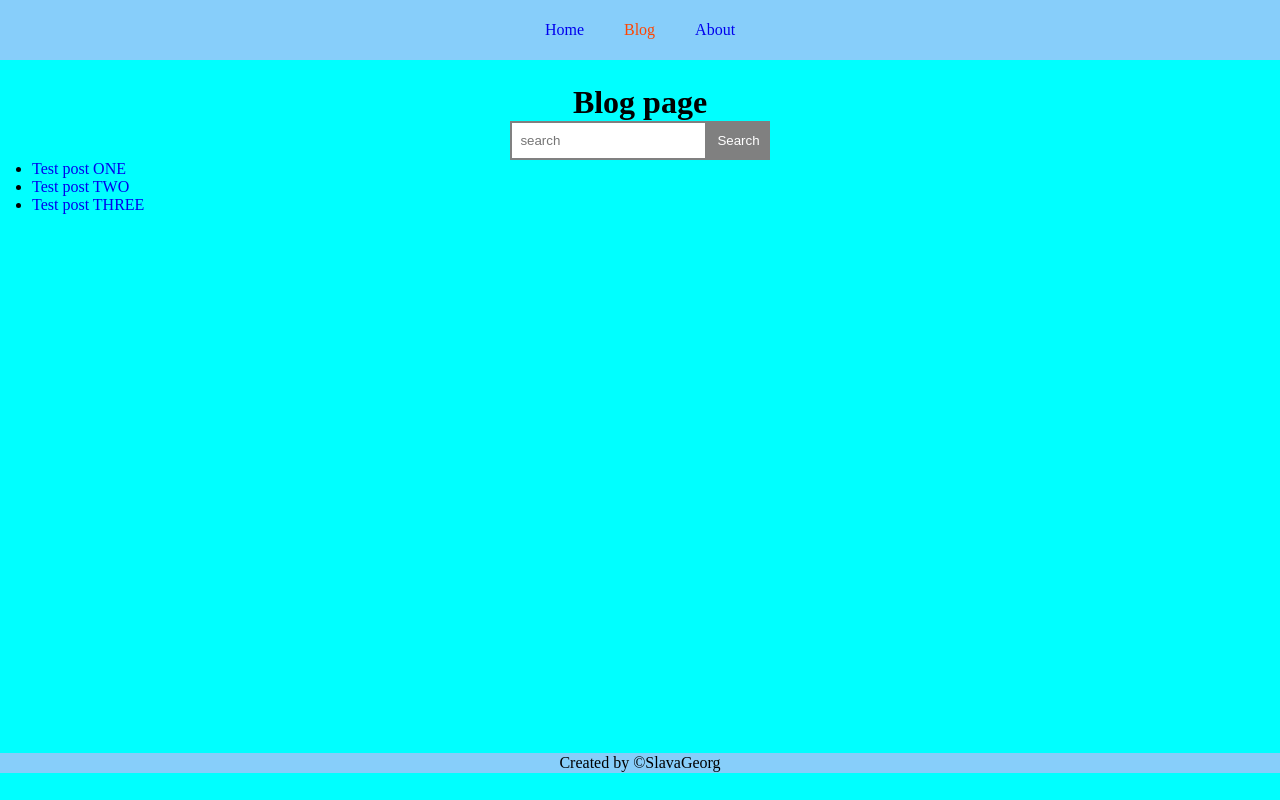
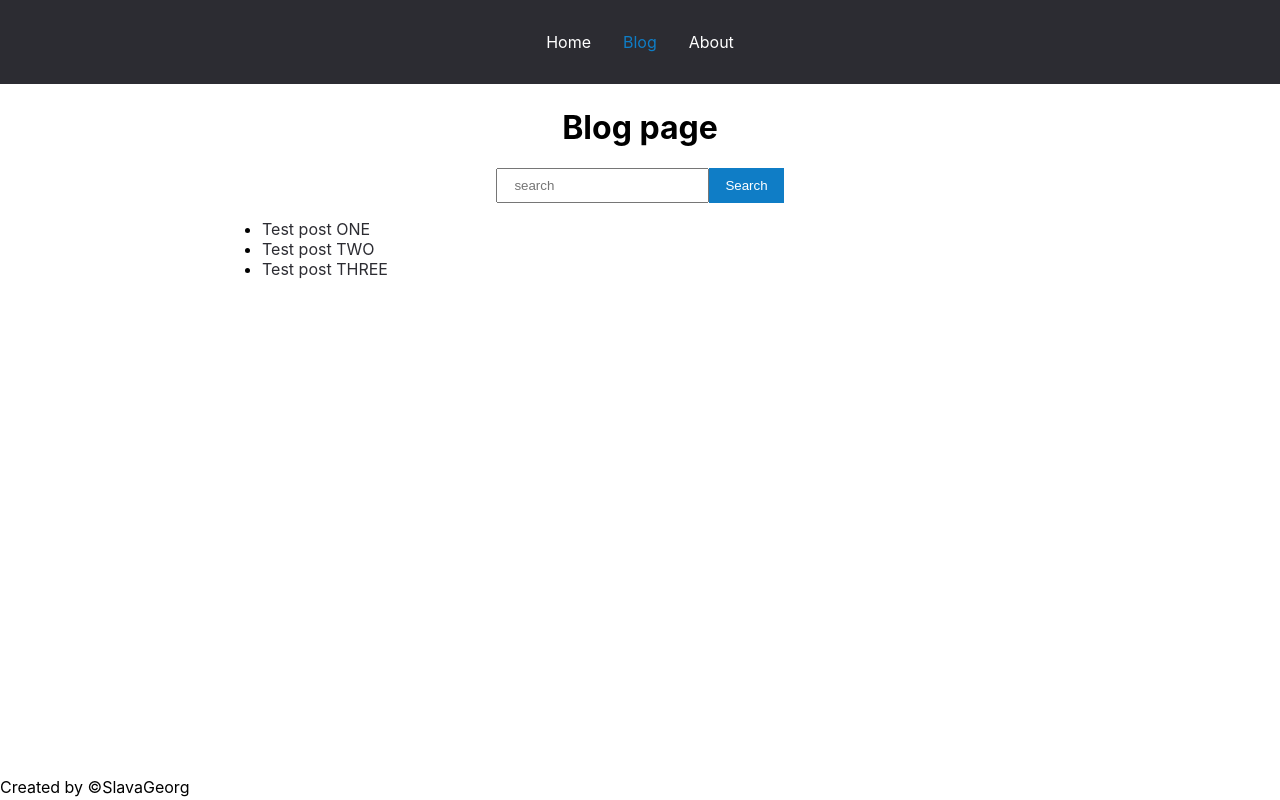
Before and after one commit to SlavaHeorh/Next13_ts_auth, a Next.js app: page /blog in a window 1280 px wide. Built offline with nearby package versions, Linux system fonts and the light colour scheme.

Commit message:
added new css styles

```diff
--- a/app/globals.css
+++ b/app/globals.css
@@ -1,24 +1,42 @@
 * {
     box-sizing: border-box;
-    padding: 0;
-    margin: 0;
 }
 
-html {
-    scroll-behavior: smooth;
+:root {
+    --color-bg: #2C2C32;
+    --color-active: #0f7dc6;
+}
+
+body {
+    margin: 0;
+    font-family: -apple-system, BlinkMacSystemFont, 'Segoe UI', 'Roboto', 'Oxygen',
+    'Ubuntu', 'Cantarell', 'Fira Sans', 'Droid Sans', 'Helvetica Neue',
+    sans-serif;
+    -webkit-font-smoothing: antialiased;
+    -moz-osx-font-smoothing: grayscale;
+}
+
+header {
+    background-color: var(--color-bg);
+    padding: 2rem 0;
+    text-align: center;
+}
+header > a {
+    color: white;
+    text-decoration: none;
+    padding: 0 1rem;
+}
+header > a:hover {
+    text-decoration: underline;
 }
 
 h1 {
     text-align: center;
-}
-
-body {
-    background-color: aqua;
+    margin-top: 0;
 }
 
 .container {
-    max-width: 1400px;
-    width: 100%;
+    max-width: 900px;
     padding-left: 2rem;
     padding-right: 2rem;
     margin: 0 auto;
@@ -32,40 +50,15 @@ main {
 
 main a {
     text-decoration: none;
+    color: var(--color-bg);
 }
-
 main a:hover {
     text-decoration: underline;
 }
 
 .active {
-    color: orangered;
+    color: var(--color-active);
     cursor: default;
-}
-
-header {
-    height: 60px;
-    display: flex;
-    justify-content: center;
-    align-items: center;
-    background-color: lightskyblue;
-}
-
-header a {
-    padding: 10px 20px;
-    text-decoration: none;
-}
-
-header a:hover {
-    text-decoration: underline;
-}
-
-footer {
-    display: flex;
-    justify-content: center;
-    align-items: center;
-    height: 20px;
-    background-color: lightskyblue;
 }
 
 form {
@@ -73,15 +66,28 @@ form {
     justify-content: center;
 }
 
-form input {
-    padding: 10px 8px;
-    border: 2px solid gray;
-    outline: none;
+form button, button {
+    background-color: var(--color-active);
+    cursor: pointer;
+    color: white;
+    border: none;
 }
 
-form button {
-    color: white;
-    border: 2px solid gray;
-    background-color: gray;
-    padding: 10px 8px;
+input[type="search"] {
+    padding: 0.5rem 1rem;
 }
+
+button {
+    padding: 0.5rem 1rem;
+}
+
+.stack {
+    display: flex;
+    flex-direction: column;
+    align-items: center;
+    gap: 1rem;
+}
+.login-form {
+    display: grid;
+    gap: 1rem;
+}
```
